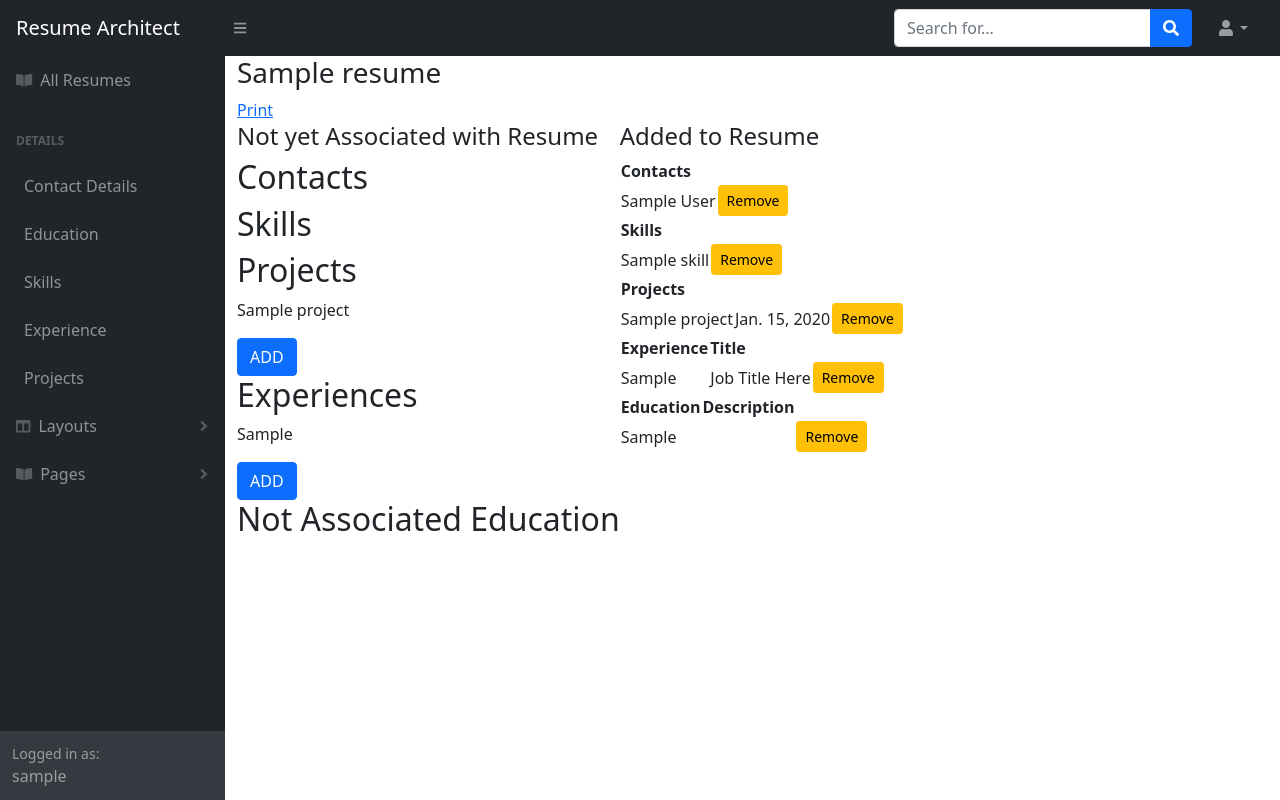
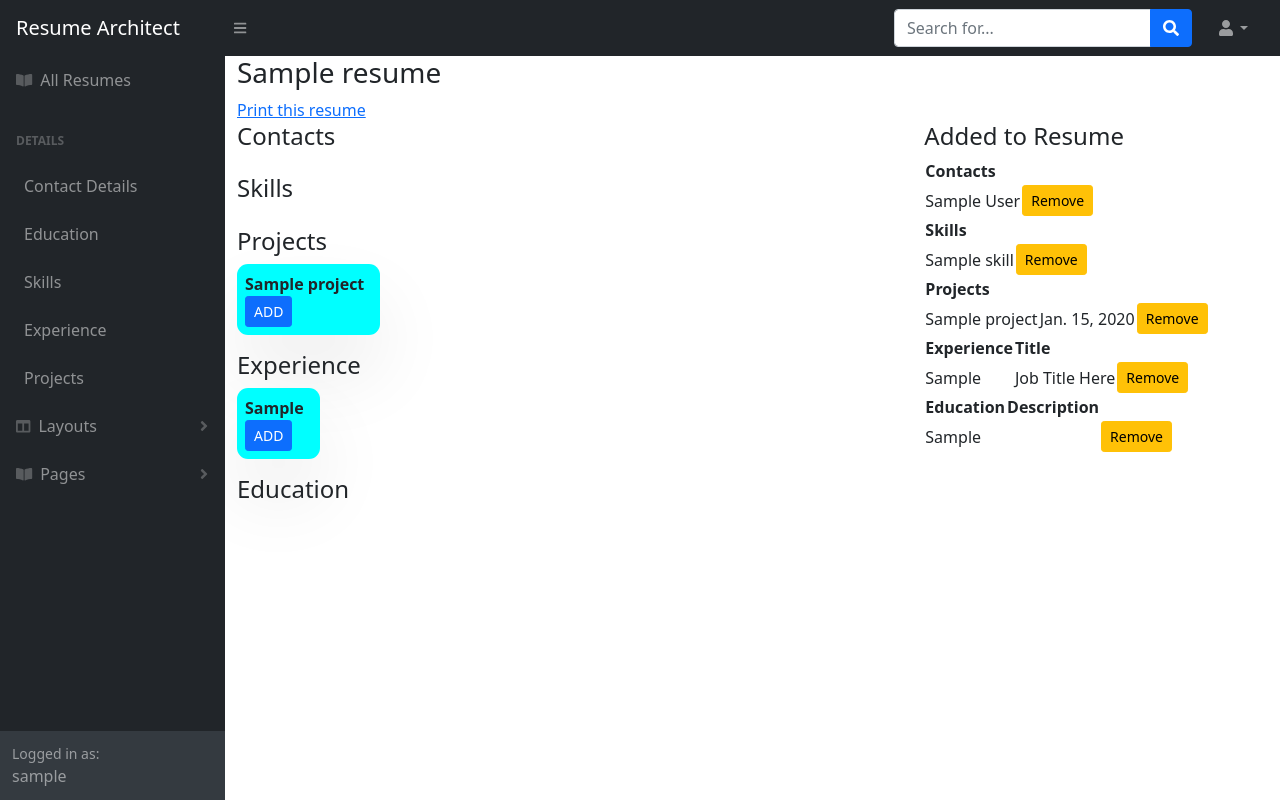
Before and after one commit to Jazmin-Ewers/resume_architect, a Django app: page /resumes/1/ in a window 1280 px wide. Run offline with Django 3.2, Linux system fonts and the light colour scheme; a user stored in the database is signed in; tables that the repository leaves empty hold one stand-in row (values such as "Sample post"); some libraries are stand-ins or nearby versions.

Commit message:
Style unassociated model boxes on resume detail page

```diff
--- a/main_app/static/css/styles_other.css
+++ b/main_app/static/css/styles_other.css
@@ -127,5 +127,35 @@
 }
 
 .resume-detail-container {
+  display: grid;
+  grid-template-columns: 2fr 1fr;
+}
+
+.section-notassoc {
   display: flex;
+  flex-direction: column;
+  flex: 1 1 auto;
+  align-items: flex-start;
+  margin-bottom: 16px;
 }
+
+.resume-card-box{
+  /* width: auto; */
+  box-shadow: 0 2.4rem 4.8rem rgba(0, 0, 0, 0.075);
+  border-radius: 11px;
+  overflow: hidden;
+  transition: all 0.4s;
+  background-color: aqua;
+  display: flex;
+  flex-wrap: wrap;
+}
+
+.resume-card-container {
+  display: flex;
+  flex-wrap: wrap;
+  gap: 8px;
+}
+
+.resume-card-body {
+  padding: 8px;
+}
--- a/main_app/templates/resumes/detail.html
+++ b/main_app/templates/resumes/detail.html
@@ -3,87 +3,106 @@
 
 
 <h3>{{ resume.name }}</h3>
-<a href="{% url 'resumes_print' resume.id %}">Print</a>
+<a href="{% url 'resumes_print' resume.id %}">Print this resume</a>
 
 <div class="resume-detail-container">
 
   <div class="resume-notassoc">
-    <h4>Not yet Associated with Resume</h4>
+    <!-- <h4>Not yet Associated with Resume</h4> -->
 
       <!-- Not Associated Contacts -->
       <section class="section-notassoc">
-        <h2>Contacts</h2>
+        <h4>Contacts</h4>
+        <div class="resume-card-container">
           {% for contact in contacts %}
             <div class="resume-card-box">
+              <div class="resume-card-body">
                 <p class="card-text--title">{{ contact.first_name }} {{ contact.last_name }}</p>
                 <p class="">{{ contact.job_title }}</p>
                 <form action="{% url 'assoc_contact' resume.id contact.id %}" method="POST">
                   {% csrf_token %}
-              <button class="btn btn-primary" Type="submit">ADD</button>
+                  <button class="btn btn-primary btn-sm" Type="submit">ADD</button>
                 </form>
               </div>
+            </div>
           {% endfor %}
+        </div>
       </section>
 
 
       <!-- Not Associated Skills -->
       <section class="section-notassoc">
-        <h2>Skills</h2>
+        <h4>Skills</h4>
+        <div class="resume-card-container">
           {% for skill in skills %}
             <div class="resume-card-box">
-            <p class="">{{ skill.name }}</p>
+              <div class="resume-card-body">
+                <p class="card-text--title">{{ skill.name }}</p>
                 <form action="{% url 'assoc_skill' resume.id skill.id %}" method="POST">
                   {% csrf_token %}
-              <button class="btn btn-primary" Type="submit"> ADD</button>
+                  <button class="btn btn-primary btn-sm" Type="submit"> ADD</button>
                 </form>
               </div>
+            </div>
           {% endfor %}
+        </div>
       </section>
 
 
       <!-- Not Associated Projects -->
       <section class="section-notassoc">
-        <h2>Projects</h2>
+        <h4>Projects</h4>
+        <div class="resume-card-container">
           {% for project in projects %}
             <div class="resume-card-box">
-            <p class="">{{ project.name }}</p>
+              <div class="resume-card-body">
+                <p class="card-text--title">{{ project.name }}</p>
                 <form action="{% url 'assoc_project' resume.id project.id %}" method="POST">
                   {% csrf_token %}
-              <button class="btn btn-primary" Type="submit"> ADD</button>
+                  <button class="btn btn-primary btn-sm" Type="submit"> ADD</button>
                 </form>
               </div>
+            </div>
           {% endfor %}
+        </div>
       </section>
 
       <!-- Not Associated Experiences -->
       <section class="section-notassoc">
-        <h2>Experiences</h2>
+        <h4>Experience</h4>
+        <div class="resume-card-container">
           {% for experience in experiences %}
             <div class="resume-card-box">
-            <p class="">{{ experience.workplace }}</p>
+              <div class="resume-card-body">
+                <p class="card-text--title">{{ experience.workplace }}</p>
                 <form action="{% url 'assoc_experience' resume.id experience.id %}" method="POST">
                   {% csrf_token %}
-              <button class="btn btn-primary" Type="submit"> ADD</button>
+                  <button class="btn btn-primary btn-sm" Type="submit"> ADD</button>
                 </form>
               </div>
+            </div>
           {% endfor %}
+        </div>
       </section>
 
       <!-- Not Associated Educations -->
       <section class="section-notassoc">
-        <h2> Not Associated Education</h2>
+        <h4>Education</h4>
+        <div class="resume-card-container">
           {% for education in educations %}
             <div class="resume-card-box">
-            <p class="-title">{{ education.institution }}</p>
+              <div class="resume-card-body">
+                <p class="card-text--title">{{ education.institution }}</p>
                 <p>Type: {{ education.get_degree_display }}</p>
                 <form action="{% url 'assoc_education' resume.id education.id %}" method="POST">
                   {% csrf_token %}
                   <button class="btn btn-primary" Type="submit"> ADD</button>
                 </form>
               </div>
+            </div>
           {% endfor %}
+        </div>
       </section>
-
   </div>
 
   <!-- Associated with Resume -->
```
Lines whose indentation alone changed are shown as unchanged.
